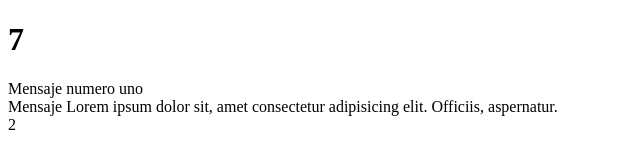
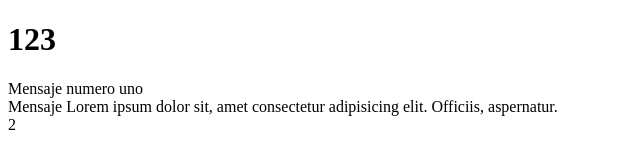
Before and after one commit to javiergp23/react_js_apps, a React (Vite) app in the folder counter-app/: page / in a window 1280 px wide. Shown: the top 160 px of the page, without its empty margins (0-640 px from the left). Built offline with nearby package versions, Linux system fonts and the light colour scheme.

Commit message:
PropTypes

```diff
--- a/counter-app/package.json
+++ b/counter-app/package.json
@@ -10,6 +10,7 @@
     "preview": "vite preview"
   },
   "dependencies": {
+    "prop-types": "^15.8.1",
     "react": "^18.3.1",
     "react-dom": "^18.3.1"
   },
--- a/counter-app/src/FirstApp.jsx
+++ b/counter-app/src/FirstApp.jsx
@@ -1,17 +1,21 @@
+import { PropTypes } from "prop-types"
+// const newMessage = "Hola Mundo!";
+// const getResult = (a, b) => {
+//     return a + b;
+// };
 
-const newMessage = "Hola Mundo!";
-const getResult = (a, b) => {
-    return a + b;
-};
-
-export const FirstApp = () => {
+export const FirstApp = ({ title, value }) => {
 
     return(
     <>
-        <h1>{getResult(2, 5)   }</h1>
+        <h1>{value }</h1>
         <div>Mensaje numero uno</div>
         <div>Mensaje Lorem ipsum dolor sit, amet consectetur adipisicing elit. Officiis, aspernatur.</div>
         <div>{ 1 + 1 }</div>
     </>
     )
 }
+
+FirstApp.propTypes = {
+    value: PropTypes.number.isRequired
+}
--- a/counter-app/src/main.jsx
+++ b/counter-app/src/main.jsx
@@ -9,6 +9,6 @@ function App(){
 
 ReactDOM.createRoot(document.getElementById("root")).render(
     <StrictMode>
-        <FirstApp />
+        <FirstApp value={123} />
     </StrictMode>
 );
```
Also changed, not shown: 1 other file (tests, documents, lock files or other folders).
